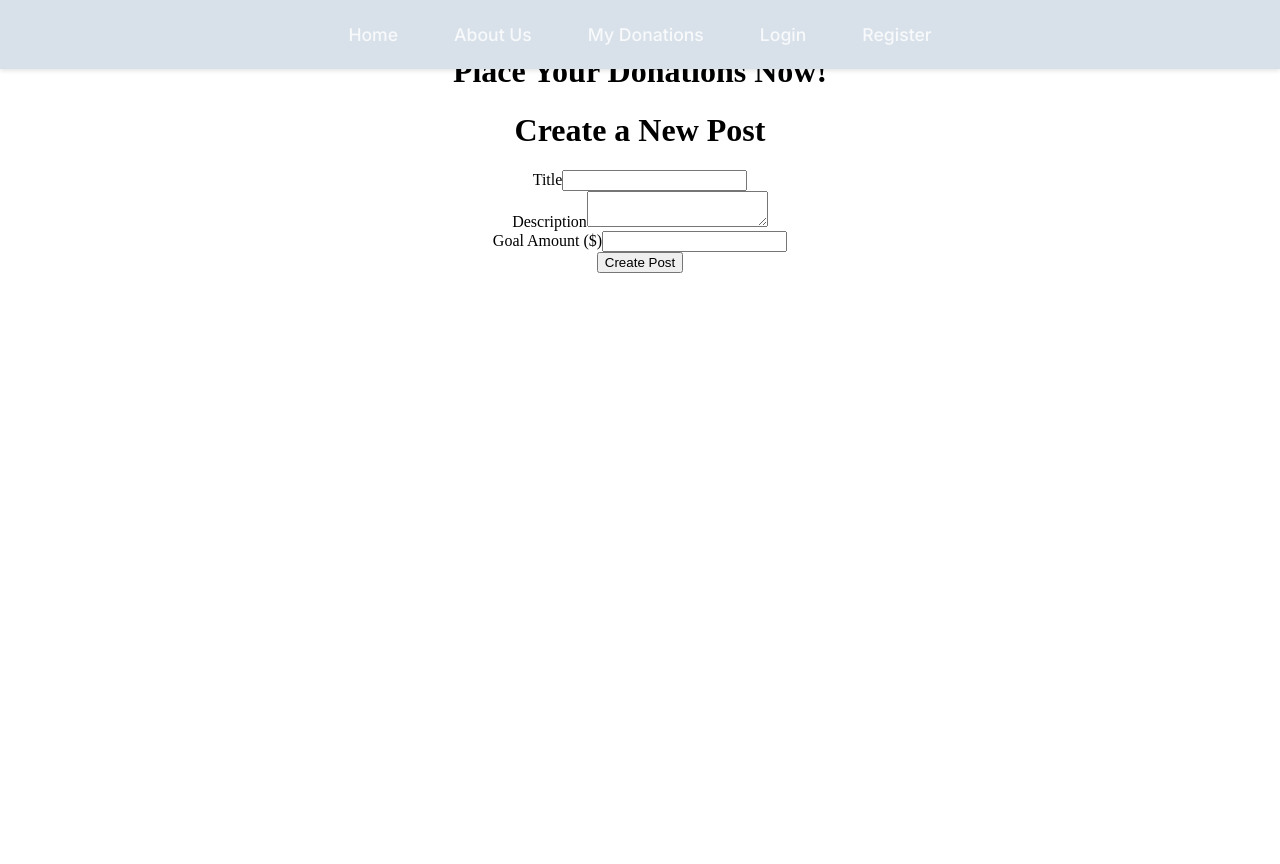
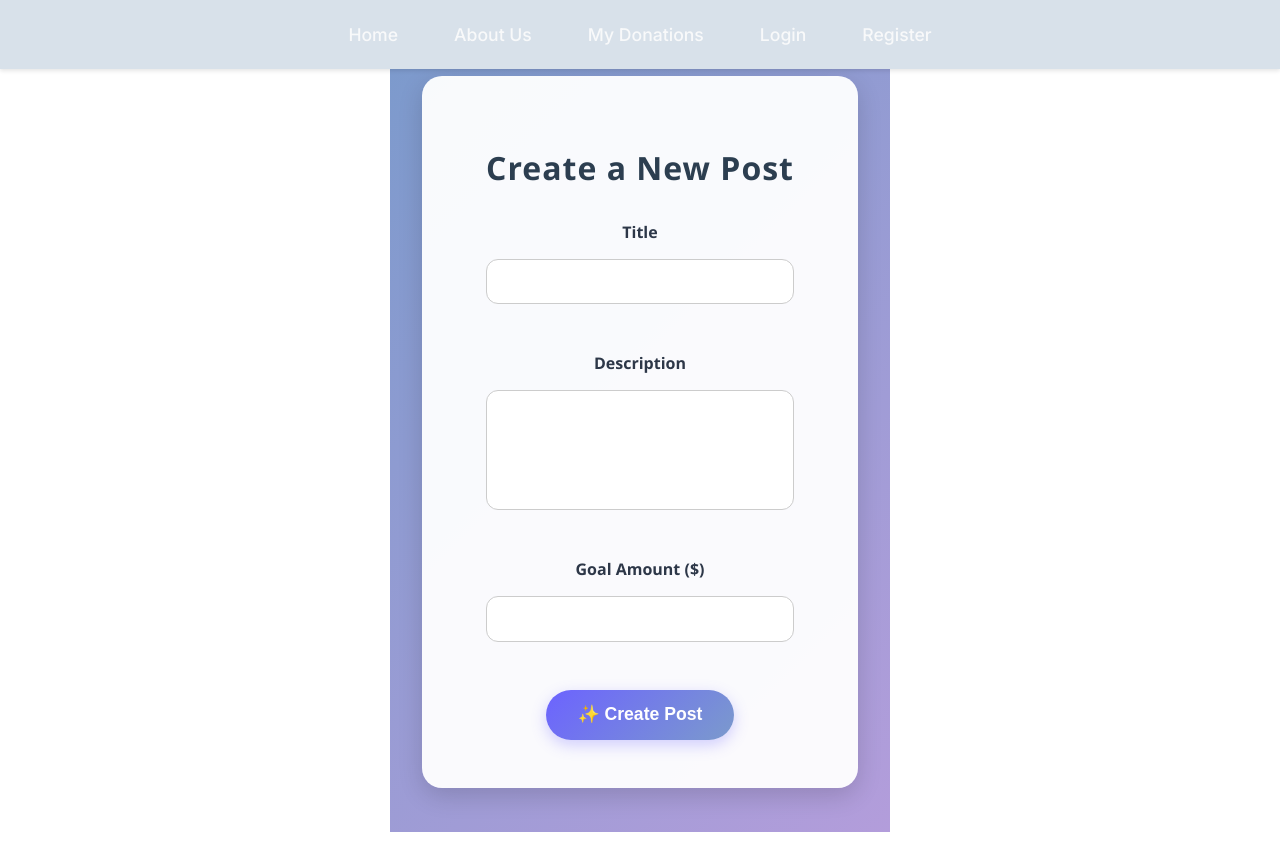
Before and after one commit to Malak1805/Ajr-frontend, a React (Vite) app: page /posts/new in a window 1280 px wide. Before the commit the page ends 800 px from the top, so only its background shows below. Built offline with nearby package versions, Linux system fonts and the light colour scheme; no server answers.

Commit message:
fixed minor styling bugs

```diff
--- /dev/null
+++ b/public/stylesheets/AddPost.css
@@ -0,0 +1,113 @@
+/* Full-page background */
+ body {
+  margin: 0;
+  padding: 0;
+  height: 100%;
+  font-family: 'Segoe UI', Tahoma, Geneva, Verdana, sans-serif;
+}
+
+.create-post-page {
+  min-height: 100vh;
+  width: 100%;
+  display: flex;
+  justify-content: center;
+  align-items: center;
+  background: linear-gradient(135deg, #7b9acc, #b39ddb);
+  padding: 2rem;
+  box-sizing: border-box;
+}
+
+/* Wrapper fills width with nice spacing */
+.create-post-wrapper {
+  background: rgba(255, 255, 255, 0.95);
+  padding: 3rem 4rem;
+  border-radius: 20px;
+  max-width: 700px;
+  width: 100%;
+  box-shadow: 0 8px 25px rgba(0, 0, 0, 0.15);
+  animation: fadeIn 1s ease;
+}
+
+/* Title */
+.create-post-title {
+  text-align: center;
+  font-size: 2rem;
+  margin-bottom: 2rem;
+  color: #2c3e50;
+  font-weight: bold;
+  letter-spacing: 1px;
+}
+
+/* Form */
+.create-post-form {
+  display: flex;
+  flex-direction: column;
+  gap: 1.5rem;
+}
+
+/* Form groups */
+.form-group {
+  display: flex;
+  flex-direction: column;
+}
+
+.form-group label {
+  margin-bottom: 0.5rem;
+  font-size: 1rem;
+  color: #333;
+  font-weight: 500;
+}
+
+.form-group input,
+.form-group textarea {
+  padding: 0.8rem 1rem;
+  border: 1.5px solid #ccc;
+  border-radius: 12px;
+  font-size: 1rem;
+  background: #fff;
+  color: #333;
+  transition: border-color 0.3s ease, box-shadow 0.3s ease;
+}
+
+.form-group input:focus,
+.form-group textarea:focus {
+  border-color: #6c63ff;
+  box-shadow: 0 0 10px rgba(108, 99, 255, 0.3);
+  outline: none;
+}
+
+/* Textarea */
+.form-group textarea {
+  resize: none;
+  min-height: 120px;
+}
+
+/* Button */
+.form-actions {
+  display: flex;
+  justify-content: center;
+}
+
+.form-actions button {
+  padding: 0.9rem 2rem;
+  background: linear-gradient(135deg, #6c63ff, #7b9acc);
+  color: white;
+  border: none;
+  border-radius: 50px;
+  font-size: 1.1rem;
+  cursor: pointer;
+  font-weight: 600;
+  transition: all 0.3s ease;
+  box-shadow: 0 5px 15px rgba(108, 99, 255, 0.3);
+}
+
+.form-actions button:hover {
+  transform: translateY(-2px);
+  box-shadow: 0 8px 20px rgba(108, 99, 255, 0.4);
+}
+
+/* Animation */
+@keyframes fadeIn {
+  from { opacity: 0; transform: translateY(20px); }
+  to { opacity: 1; transform: translateY(0); }
+}
--- a/public/stylesheets/PostDetail.css
+++ b/public/stylesheets/PostDetail.css
@@ -1,13 +1,16 @@
 .postdetail-container {
-  max-width: 800px;
+   max-width: none;
+   width: 100%;
   margin: 0 auto;
-  padding: 20px;
+  padding: 40px 20px;
   font-family: 'Segoe UI', Tahoma, Geneva, Verdana, sans-serif;
   background: linear-gradient(135deg, #f5f7fa 0%, #c3cfe2 100%);
   min-height: 100vh;
+  display: flex; align-items: center
 }
 
 .postdetails {
+  width: 100%;
   background: white;
   border-radius: 16px;
   padding: 40px;
--- a/public/stylesheets/Search.css
+++ b/public/stylesheets/Search.css
@@ -10,9 +10,9 @@
 /* Container to hold form */
 .searchbar-container {
   width: 100%;
-  max-width: 600px;
+  max-width: none;
   background: #ffffff;
-  border-radius: 50px;
+  border-radius: none;
   box-shadow: 0 4px 15px rgba(0, 0, 0, 0.1);
   transition: all 0.3s ease;
 }
--- a/src/App.jsx
+++ b/src/App.jsx
@@ -60,7 +60,7 @@ const [postsUpdated, setPostsUpdated] = useState(false)
   return (
     <>
       <main>
-        <h1>Place Your Donations Now!</h1>
+        {/* <h1>Place Your Donations Now!</h1> */}
         <NavBar />
         <Routes>
           <Route path="/" element={<Home postsUpdated={postsUpdated} />}/>
--- a/src/components/AddPost.jsx
+++ b/src/components/AddPost.jsx
@@ -3,6 +3,7 @@ import { useState } from 'react'
 import Home from '../pages/Home'
 import { useNavigate } from 'react-router-dom'
 import axios from 'axios'
+import '../../public/stylesheets/AddPost.css'
 
 const AddPost = ({ onPostChange }) => {
   const navigate = useNavigate()
@@ -54,11 +55,11 @@ const AddPost = ({ onPostChange }) => {
 
   return (
     <>
-      <div>
-        <div>
-          <h1>Create a New Post</h1>
-          <form onSubmit={handleAddPost}>
-            <div className="adding-post-container">
+<div className="create-post-page">
+  <div className="create-post-wrapper">
+    <h1 className="create-post-title">Create a New Post</h1>
+    <form onSubmit={handleAddPost} className="create-post-form">
+      <div className="form-group">
         <label htmlFor="title">Title</label>
         <input
           type="text"
@@ -68,7 +69,8 @@ const AddPost = ({ onPostChange }) => {
           required
         />
       </div>
-            <div className="mb-4">
+
+      <div className="form-group">
         <label htmlFor="description">Description</label>
         <textarea
           id="description"
@@ -77,7 +79,8 @@ const AddPost = ({ onPostChange }) => {
           required
         ></textarea>
       </div>
-            <div className="mb-6">
+
+      <div className="form-group">
         <label htmlFor="goalAmount">Goal Amount ($)</label>
         <input
           type="number"
@@ -88,8 +91,9 @@ const AddPost = ({ onPostChange }) => {
           min="0"
         />
       </div>
-            <div className="text-center">
-              <button type="submit">Create Post</button>
+
+      <div className="form-actions">
+        <button type="submit">✨ Create Post</button>
       </div>
     </form>
   </div>
```
Lines whose indentation alone changed are shown as unchanged.
